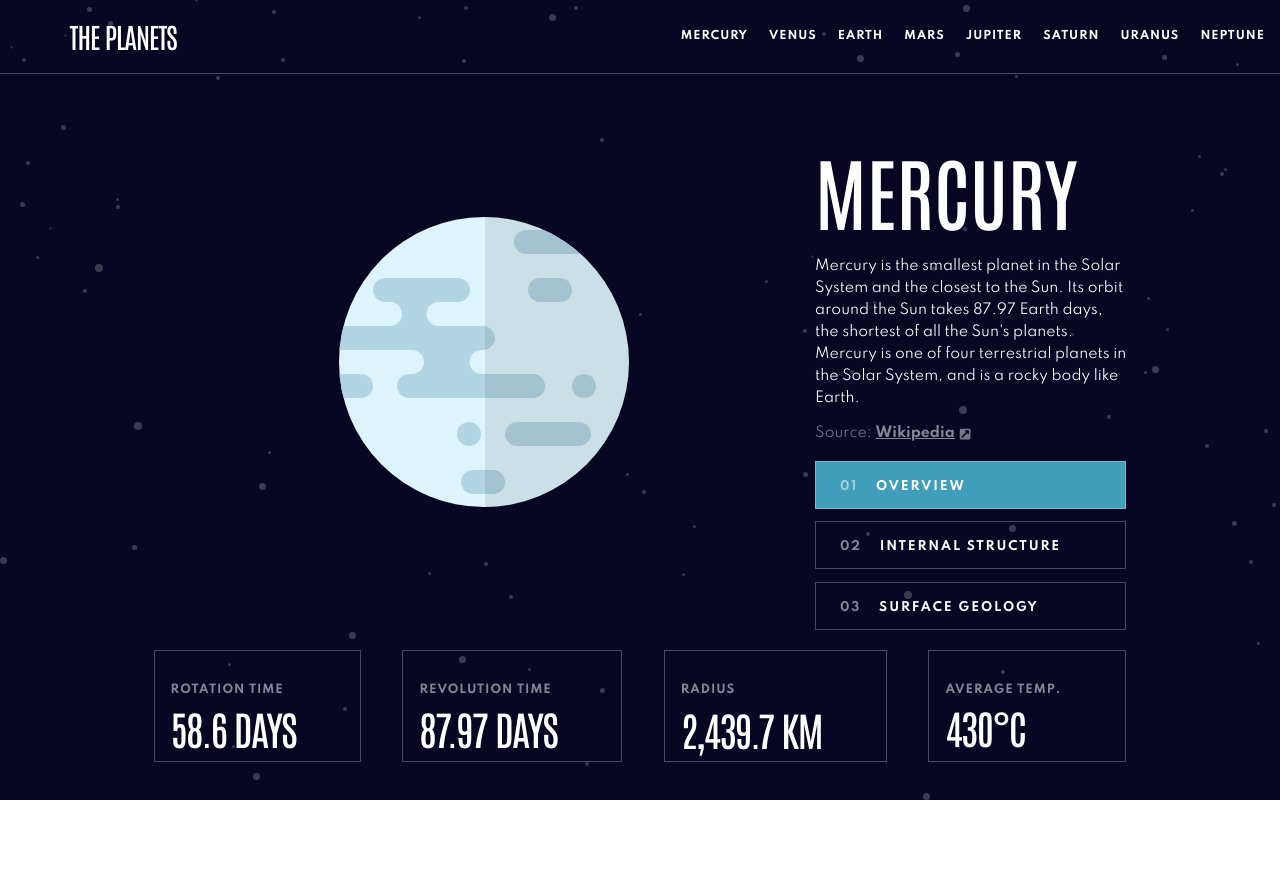
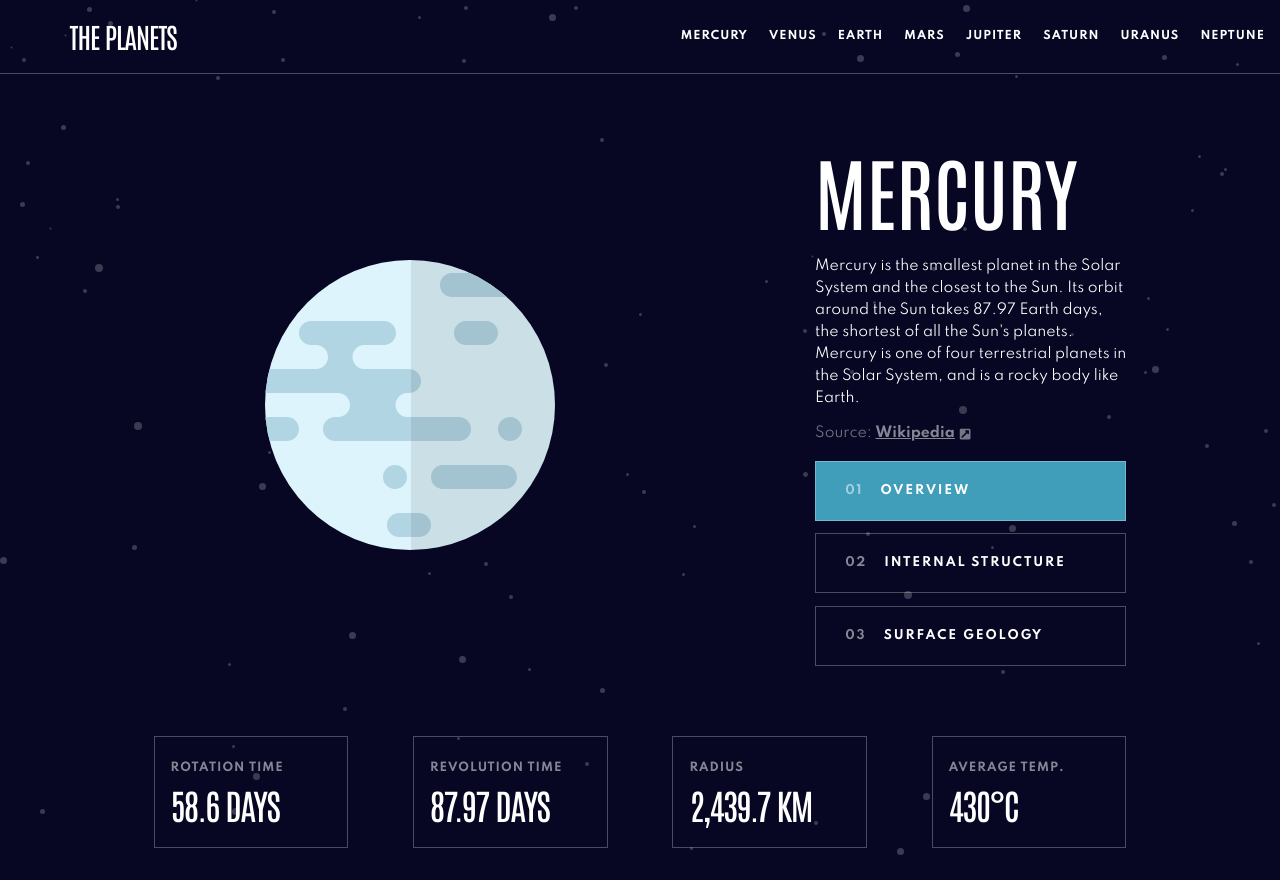
Before and after one commit to demianbara/Planets-fact-site, a React (Create React App) app: page / in a window 1280 px wide. Before the commit the page ends 800 px from the top, so only its background shows below. Built offline with nearby package versions, Linux system fonts and the light colour scheme.

Commit message:
final responsive design

```diff
--- a/src/index.css
+++ b/src/index.css
@@ -9,9 +9,8 @@
     background-color: #070724;
     font-family: "Antonio", "Spartan", sans-serif;
     background-image: url(/src/assets/background-stars.svg);
-    height: 100vh;
-    width: 100vw;
-    min-width: 320px;
+    min-height: 100vh;
+    width: 100%;
 }
 
 header {
@@ -24,11 +23,11 @@ header {
 main {
     display: flex;
     /* height: 92%; */
-    margin: 100%;
     flex-direction: column;
     justify-content: space-between;
     align-items: center;
-    margin: 8vh 12% 5% 12%;
+    margin: 8vh 12% 0% 12%;
+    height: auto;
 }
 
 .header-child1 {
@@ -109,7 +108,7 @@ main {
 
 .main-content-row1 {
     display: flex;
-    height: 56vh;
+    height: auto;
     width: auto;
     justify-content: space-between;
 }
@@ -122,7 +121,17 @@ main {
 }
 
 .main-planet-img {
-    width: 68%;
+    width: 40vw;
+    height: 50vh;
+    align-self: center;
+    display: flex;
+    justify-content: center;
+    align-content: center;
+}
+
+.planet {
+    max-width: 40vw;
+    max-height: 50vh;
     align-self: center;
     display: flex;
     justify-content: center;
@@ -171,9 +180,9 @@ main {
 .description-button-movile {
     border: 1px solid #ffffff46;
     background: transparent;
-    height: 4em;
+    height: 5em;
     margin: 2% 0%;
-    padding-top: 1.5%;
+    padding: 1em;
     color: #ffffff;
     text-align: start;
     font-family: "Spartan", sans-serif;
@@ -214,13 +223,17 @@ main {
     justify-content: space-between;
     width: 100%;
     margin-top: 8vh;
+    margin-bottom: 4vh;
 }
 
 .main-content-row2 > div {
+    display: flex;
+    flex-direction: column;
+    justify-content: space-between;
     height: 14vh;
-    width: auto;
+    width: 20%;
     border: 1px solid #ffffff46;
-    padding: 2em 4em 2em 1em;
+    padding: 1.5em 2.5em 1.5em 1em;
 }
 
 .main-content-row2 p {
@@ -235,7 +248,7 @@ main {
 .main-content-row2 h2 {
     font-family: "Antonio", sans-serif;
     font-weight: 500;
-    font-size: 2.5em;
+    font-size: 2.2em;
     color: #ffffff;
     letter-spacing: -1.5px;
 }
@@ -355,6 +368,7 @@ main {
     .main-content-row2 div {
         padding: 0px;
         display: flex;
+        flex-direction: row;
         justify-content: space-between;
         margin: 2% 0%;
     }
@@ -437,6 +451,10 @@ main {
         align-items: center;
     }
 
+    main {
+        margin: 2vh 6vw 2vh 6vw;
+    }
+
     .header-child1 {
          /* display: flex; */
         justify-content: center;
@@ -464,6 +482,10 @@ main {
         width: auto;
         height: 25vh;
         gap: 10vw;
+    }
+
+    .main-planet-description h1 {
+        font-size: 3em;
     }
 
     .overview-mobile {
@@ -497,11 +519,12 @@ main {
     }
 
     .main-content-row2 h2 {
-        font-size: 1.7em;
+        font-size: 1.5em;
     }
 
     .main-content-row2 div {
-        padding: 1.5rem 2.5rem 1.5rem 1.5rem;
+        padding: 0.8em 1.2em 1em 0.5em;
         height: auto;
     }
+
 }
```
